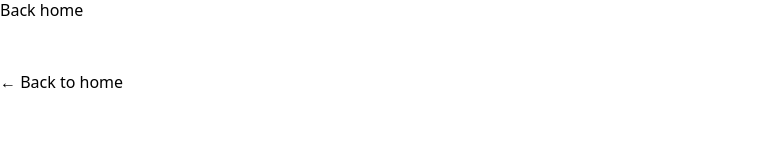
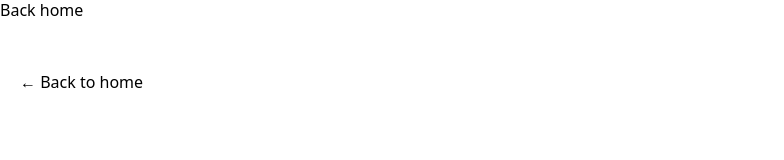
Before and after one commit to hollowmatt/nextly, a Next.js app in the folder next/nextblog/: page /posts/first-post in a window 1280 px wide. Shown: the part 344-504 px from the top of the page, without its empty margins (0-784 px from the left). Built offline with nearby package versions, Linux system fonts and the light colour scheme.

Commit message:
fix up a few more layout things

```diff
--- a/next/nextblog/components/layout.js
+++ b/next/nextblog/components/layout.js
@@ -4,6 +4,7 @@ import styles from './layout.module.css';
 import utilStyles from '../styles/utils.module.css';
 import Link from 'next/link';
 import Footer from './footer';
+import Container from './container';
 const name = "Matt Holloway";
 export const siteTitle = "Matt's Blog - supplemental";
 
@@ -63,9 +64,11 @@ export default function Layout({ children, home }) {
           {children}
         </main>
         {!home && (
-          <div className={styles.backToHome}>
-            <Link href="/">← Back to home</Link>
-          </div>
+          <Container>
+            <div className={styles.backToHome}>
+              <Link href="/">← Back to home</Link>
+            </div>
+          </Container>
         )}
       </div>
       <Footer/>
--- a/next/nextblog/pages/posts/[id].js
+++ b/next/nextblog/pages/posts/[id].js
@@ -3,6 +3,7 @@ import { getAllPostIds, getPostData } from '../../lib/posts';
 import Head from 'next/head';
 import Date from '../../components/date';
 import utilStyles from '../../styles/utils.module.css';
+import Container from "../../components/container";
 
 export async function getStaticProps({ params }) {
   const postData = await getPostData(params.id);
@@ -27,6 +28,7 @@ export default function Post({ postData }) {
       <Head>
         <title>{postData.title}</title>
       </Head>
+      <Container>
         <article>
           <h1 className={utilStyles.headingXl}>{postData.title}</h1>
           <div className={utilStyles.lightText}>
@@ -34,6 +36,7 @@ export default function Post({ postData }) {
           </div>
           <div dangerouslySetInnerHTML={{__html: postData.contentHtml}} />
         </article>
+      </Container>
     </Layout>
   );
 }
```
Lines whose indentation alone changed are shown as unchanged.
